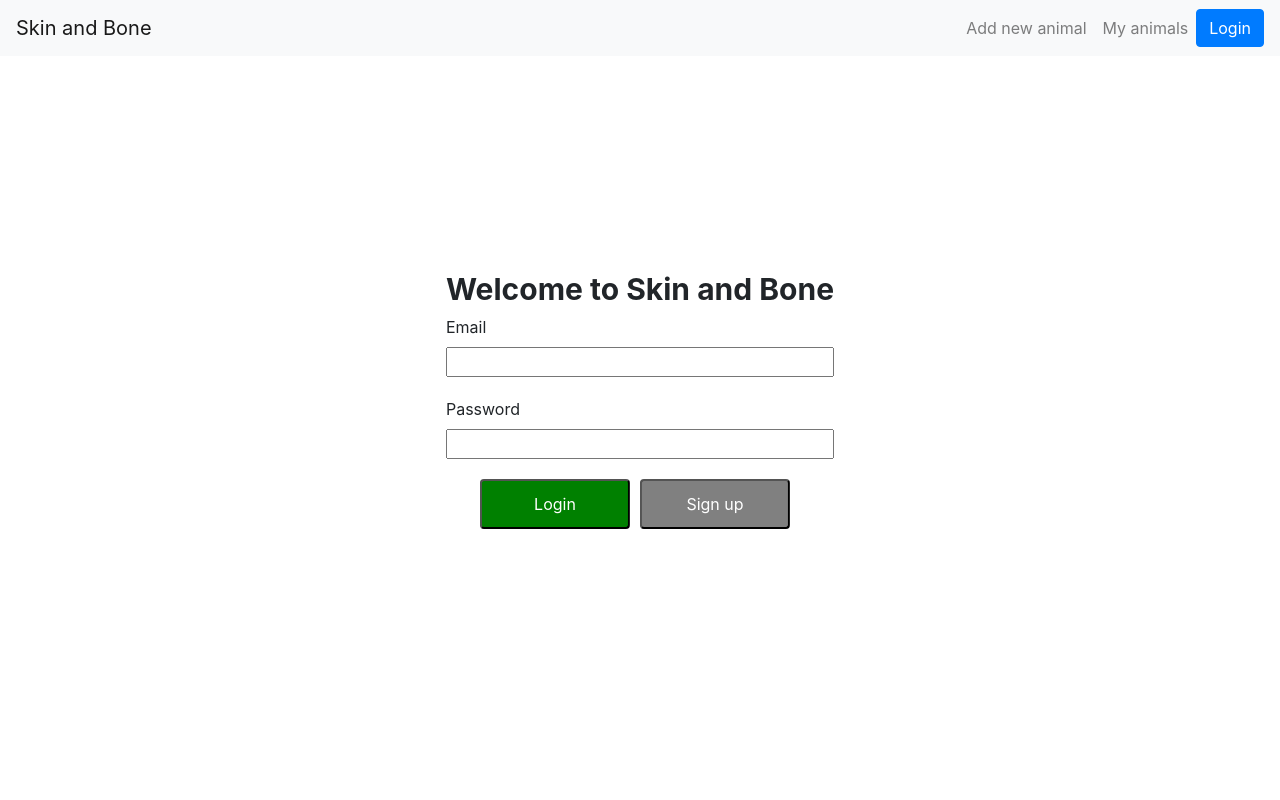
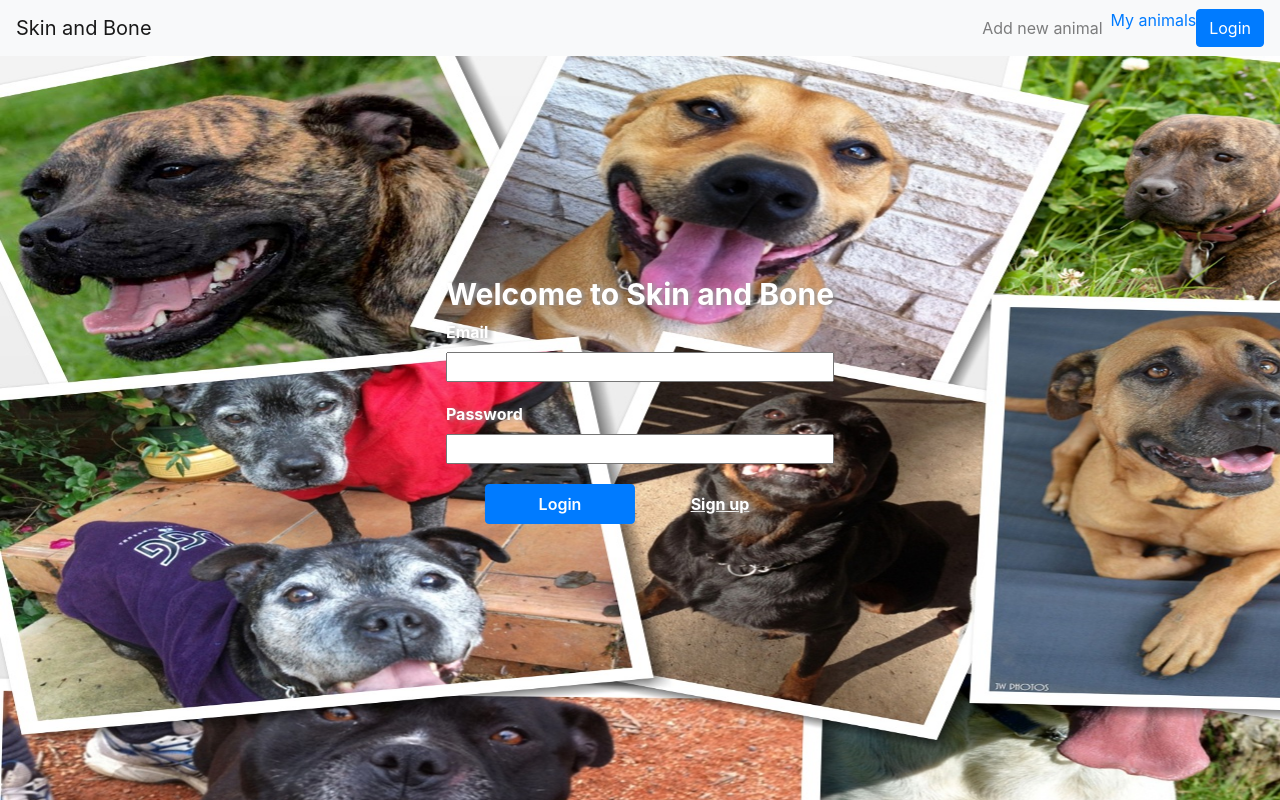
Before and after one commit to francoro/React-Node-tutorials, a React (Create React App) app: page /login in a window 1280 px wide. Shown: the top 800 px of the page. Built offline with nearby package versions, Linux system fonts and the light colour scheme.

Commit message:
1.7 login/signup

```diff
--- a/src/App.js
+++ b/src/App.js
@@ -3,8 +3,8 @@ import './App.css';
 import 'bootstrap/dist/css/bootstrap.min.css'
 import Header from './components/Header'
 import Content from './components/Content'
+import { MyAnimals } from './components/MyAnimals'
 import { Route, Switch, BrowserRouter } from 'react-router-dom'
-import { SignUp }  from './components/SignUp'
 import { Login }  from './components/Login'
 import { Provider } from 'react-redux'
 import { configureStore } from "@reduxjs/toolkit"
@@ -20,8 +20,8 @@ function App() {
       <Header />
         <Switch>
           <Route path="/" exact component={Content} />
-          <Route path="/signup" component={SignUp} />
           <Route path="/login" component={Login} />
+          <Route path="/my-animals" component={MyAnimals} />
         </Switch>
         </BrowserRouter>
     </Provider>
--- a/src/components/Header/index.tsx
+++ b/src/components/Header/index.tsx
@@ -8,7 +8,7 @@ const Header = () => {
             <Navbar.Brand href="#home">Skin and Bone</Navbar.Brand>
             <Nav className="ml-auto">
                 <Nav.Link href="#pricing">Add new animal</Nav.Link>
-                <Nav.Link href="#pricing">My animals</Nav.Link>
+                <Link to="/my-animals">My animals</Link>
             </Nav>
             <Link to={'/login'}>
             <Button>Login</Button>
--- a/src/components/Login/index.tsx
+++ b/src/components/Login/index.tsx
@@ -1,14 +1,15 @@
-import React, {useState} from 'react'
+import React, { useState } from 'react'
 import { useDispatch } from 'react-redux'
-import { login } from '../../services/Dogs'
+import { login, register } from '../../services/Dogs'
 import { useHistory } from "react-router-dom"
-import { saveUser } from '../../store/user'
-import { Container, Title, Input, Button, ContainerButton } from './styled'
+import { saveUserAction } from '../../store/user/actions'
+import { Container, Title, Input, Button, ContainerButton, LinkSignUp, ErrorMessage, Background, Label } from './styled'
 
 export const Login = () => {
     const [email, setEmail] = useState('')
     const [password, setPassword] = useState('')
     const [isNotValidUser, setNotValidUser] = useState(false)
+    const [isSignUp, changeToSignUp] = useState(false)
 
     const history = useHistory()
     const dispatch: any = useDispatch()
@@ -18,29 +19,38 @@ export const Login = () => {
             email,
             password
         }
+        if (!isSignUp) {
             login(data).then((user) => {
-            if(user.length) {
-                dispatch(saveUser(user))
+                if (user.length) {
+                    dispatch(saveUserAction(user[0]))
                     setNotValidUser(false)
                     history.push('/')
                 } else {
                     setNotValidUser(true)
                 }
             })
+        } else {
+            register(data).then((user) => {
+                changeToSignUp(false)
+            })
+        }
     }
 
     return (
+        <Background src={require('../../../src/resources/assets/dogs-bg.jpg')}>
             <Container>
                 <Title>Welcome to Skin and Bone</Title>
-            <label htmlFor="email">Email</label>
-            <Input id="email" value={email} onChange={(e) => setEmail(e.target.value)} type="text"/>
-            <label htmlFor="password">Password</label>
+                <Label htmlFor="email">Email</Label>
+                <Input id="email" value={email} onChange={(e) => setEmail(e.target.value)} type="text" />
+                <Label htmlFor="password">Password</Label>
                 <Input id="password" value={password} onChange={(e) => setPassword(e.target.value)} type="password" />
-            {isNotValidUser && <p>Please enter the correct email or password</p>}
+                {isNotValidUser && <ErrorMessage>Please enter the correct email or password</ErrorMessage>}
                 <ContainerButton>
-                <Button onClick={handleLogin}>Login</Button>
-                <Button id="signup">Sign up</Button>
+                    <Button onClick={handleLogin}>{isSignUp ? 'Sign up' : 'Login'}</Button>
+                    {!isSignUp && <LinkSignUp onClick={() => changeToSignUp(true)}>Sign up</LinkSignUp>}
+                    {isSignUp && <LinkSignUp onClick={() => changeToSignUp(false)}>Back</LinkSignUp>}
                 </ContainerButton>
             </Container>
+        </Background>
     )
 }
--- a/src/components/Login/styled.tsx
+++ b/src/components/Login/styled.tsx
@@ -11,25 +11,66 @@ transform: translate(-50%, -50%);
 export const Title = styled.h3`
     font-size: 30px;
     font-weight: bold;
+    color: #FFF;
+    text-shadow: 3px 1px 4px rgba(150, 150, 150, 1);
 `
 type Props = {
-    id?: string
+    id: string
 }
 
 export const Input = styled.input<Props>`
-    ${(props => props.id === "email" && `margin-bottom: 20px;`)}
+    ${props => props.id === "email" && `margin-bottom: 20px;`}
 `
 
-export const Button = styled.button<Props>`
+export const Button = styled.button`
     width: 150px;
     color: #fff;
-    background-color: ${props => props.id === "signup" ? 'gray' : 'green'};
+    background-color: #007bff;
     border-radius: 4px;
     margin-right: 10px;
-    height: 50px;
+    height: 40px;
+    border: 1px solid #007bff;
+    font-weight: 600;
+`
+
+export const LinkSignUp = styled.div`
+    text-decoration: underline;
+    width: 150px;
+    color: #FFF;
+    font-weight: bold;
+    text-shadow: 3px 1px 4px rgba(150, 150, 150, 1);
+    cursor: pointer;
 `
 
 export const ContainerButton = styled.div`
     text-align: center;
     margin-top: 20px;
+    display: flex;
+    justify-content: center;
+    align-items: center;
 `
+
+export const ErrorMessage = styled.p`
+    color: #FFF;
+    margin-bottom: 0;
+    margin-top: 14px;
+    text-shadow: 3px 1px 4px rgba(150, 150, 150, 1);
+    font-weight: bold;
+`
+
+type BackgroundProps = {
+    src: string
+}
+
+export const Background = styled.div<BackgroundProps>`
+    background-image: url(${props => props.src});
+    background-size: 2000px 1279px;
+    height: 1279px;
+    overflow: hidden;
+`
+
+export const Label = styled.label`
+    color: #FFF;
+    text-shadow: 3px 1px 4px rgba(150, 150, 150, 1);
+    font-weight: bold;
+`
--- /dev/null
+++ b/src/components/MyAnimals/index.tsx
@@ -0,0 +1,9 @@
+import React from 'react'
+import { useSelector } from 'react-redux'
+import { getUser } from '../../store/user/selectors'
+
+export const MyAnimals:React.FC = () => {
+    const user = useSelector(getUser)
+    console.log("user", user)
+    return <p>HOLa</p>
+}
--- a/src/components/SignUp/index.tsx
+++ /dev/null
@@ -1,32 +0,0 @@
-import React, {useState} from 'react'
-import { register } from '../../services/Dogs'
-import { useHistory } from "react-router-dom"
-import { Link } from 'react-router-dom';
-
-export const SignUp = () => {
-    const [email, setEmail] = useState('')
-    const [password, setPassword] = useState('')
-
-    const history = useHistory()
-
-    const handleSignUp = () => {
-        const data = {
-            email,
-            password
-        }
-        register(data).then((user) => {
-            history.push('/login')
-        })
-    }
-
-    return (
-        <React.Fragment>
-            <p>Email</p>
-            <input value={email} onChange={(e) => setEmail(e.target.value)} type="text"/>
-            <p>Password</p>
-            <input value={password} onChange={(e) => setPassword(e.target.value)} type="password"/>
-            <Link to={'/login'}>Back</Link>
-            <button onClick={handleSignUp}>Sign up</button>
-        </React.Fragment>
-    )
-}
--- a/src/store/user/actions.tsx
+++ b/src/store/user/actions.tsx
@@ -2,7 +2,7 @@ import {
   saveUser
 } from '.'
 
-export const getFrozenEmbryoList = (
+export const saveUserAction = (
   user: any
 ) => {
   return (dispatch: any) => {
--- a/src/store/user/index.tsx
+++ b/src/store/user/index.tsx
@@ -5,8 +5,8 @@ const user = createSlice({
     name: 'user',
     initialState,
     reducers: {
-        saveUser: (state: UserState, { payload }: any) => {
-            state.user = payload[0].user
+        saveUser: (state, { payload }: any) => {
+            state.user = payload
         }
     }
 })
--- /dev/null
+++ b/src/store/user/selectors.tsx
@@ -0,0 +1,6 @@
+import { createSelector } from '@reduxjs/toolkit'
+
+export const getUser = createSelector(
+  (state: any) => state.user,
+  (user: any) => user
+)
```
Also changed, not shown: src/resources/assets/dogs-bg.jpg (added). Lines whose indentation alone changed are shown as unchanged.
